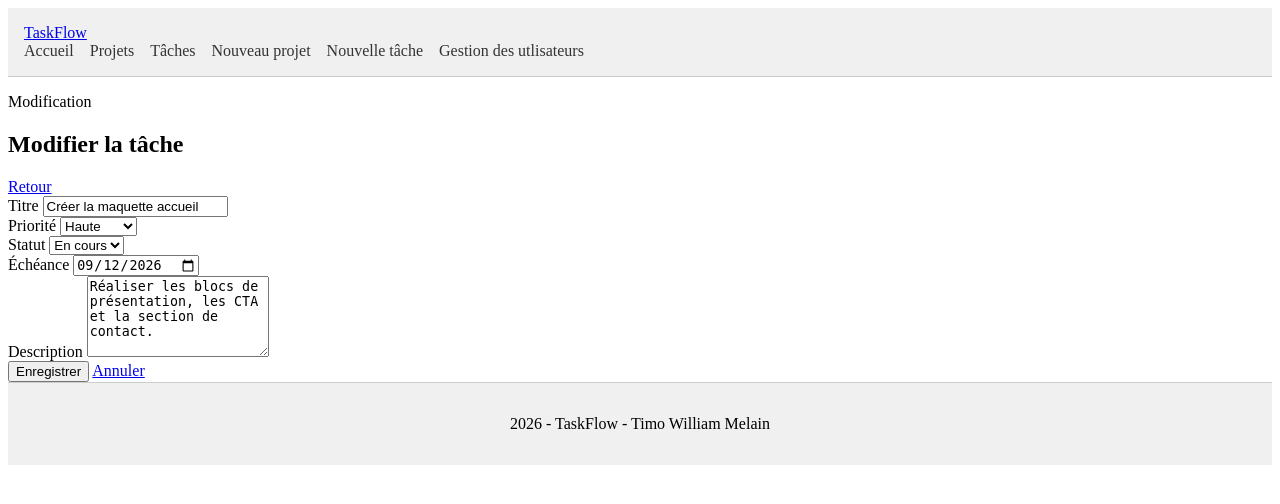
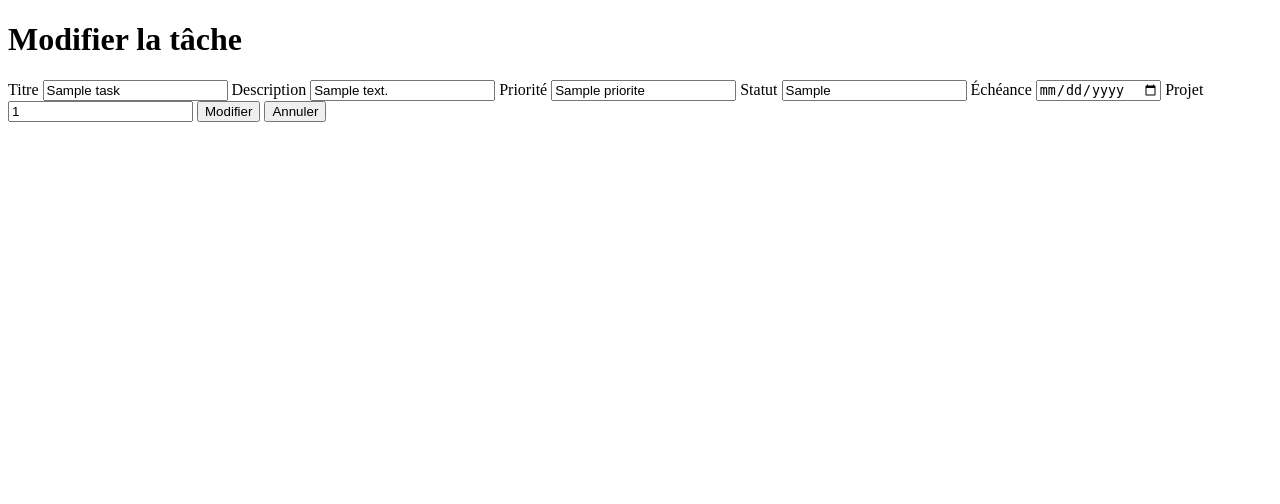
Before and after one commit to Patebolognaise/B3DEV_Groupe1_TaskFlow, a PHP site: template views/tasks/edit.php in a window 1280 px wide. Shown: the top 504 px of the page. Run offline with PHP 8.4, Linux system fonts and the light colour scheme; the template is opened without the code that fills it: most values are stand-ins (such as "Sample title", 1, 10 or a date in 2020).

Commit message:
crud task

```diff
--- a/views/projects/show.php
+++ b/views/projects/show.php
@@ -49,11 +49,14 @@ $tasks = $tasks ?? [];
                         <li>
                             <div>
                                 <strong><?= htmlspecialchars($task['titre_tache'] ?? 'Tâche sans titre') ?></strong>
+                                <p><?= htmlspecialchars($task['description'] ?? 'Aucune description.') ?></p>
                                 <small><?= htmlspecialchars($task['statut_tache'] ?? 'Non défini') ?> • <?= htmlspecialchars($task['priorite'] ?? 'Moyenne') ?></small>
                             </div>
                             <?php if (!empty($task['deadline'])): ?>
                                 <span class="deadline">Échéance : <?= htmlspecialchars($task['deadline']) ?></span>
                             <?php endif; ?>
+                            <a href="?controller=task&action=edit&id=<?= $task['id_tache'] ?>">Modifier</a>
+                            <a href="?controller=task&action=delete&id=<?= $task['id_tache'] ?>">Supprimer</a>
                         </li>
                     <?php endforeach; ?>
                 </ul>
--- a/views/tasks/edit.php
+++ b/views/tasks/edit.php
@@ -1,49 +1,29 @@
-<section class="page-header">
-    <div>
-        <p class="eyebrow">Modification</p>
-        <h1>Modifier la tâche</h1>
-    </div>
-    <a class="button ghost" href="?controller=task&action=index">Retour</a>
-</section>
+<!DOCTYPE html>
+<html lang="en">
+<head>
+    <meta charset="UTF-8">
+    <meta name="viewport" content="width=device-width, initial-scale=1.0">
+    <title>Modifier la tâche</title>
+</head>
+<body>
+    <h1>Modifier la tâche</h1>
+    <form action="?controller=task&action=update" method="POST">
+        <label for="titre_tache">Titre</label>
+        <input type="hidden" name="id_tache" value="<?= $task['id_tache'] ?>">
+        <input type="text" id="titre_tache" name="titre_tache" value="<?= $task['titre_tache'] ?>">
+        <label for="description">Description</label>
+        <input type="text" id="description" name="description" value="<?= $task['description'] ?>">
+        <label for="priorite">Priorité</label>
+        <input type="text" id="priorite" name="priorite" value="<?= $task['priorite'] ?>">
+        <label for="statut_tache">Statut</label>
+        <input type="text" id="statut_tache" name="statut_tache" value="<?= $task['statut_tache'] ?>">
+        <label for="deadline">Échéance</label>
+        <input type="date" id="deadline" name="deadline" value="<?= $task['deadline'] ?>">
+        <label for="id_projet">Projet</label>
+        <input type="text" id="id_projet" name="id_projet" value="<?= $task['id_projet'] ?>">
+        <button type="submit">Modifier</button>
+        <button type="button" onclick="window.location.href='?controller=task&action=index'">Annuler</button>
+    </form>
 
-<div class="form-card card">
-    <form method="POST" action="?controller=task&action=index" class="form-grid">
-        <div class="field">
-            <label for="titre_tache">Titre</label>
-            <input type="text" id="titre_tache" name="titre_tache" value="Créer la maquette accueil">
-        </div>
-
-        <div class="field">
-            <label for="priorite">Priorité</label>
-            <select id="priorite" name="priorite">
-                <option value="Haute" selected>Haute</option>
-                <option value="Moyenne">Moyenne</option>
-                <option value="Basse">Basse</option>
-            </select>
-        </div>
-
-        <div class="field">
-            <label for="statut_tache">Statut</label>
-            <select id="statut_tache" name="statut_tache">
-                <option value="À faire">À faire</option>
-                <option value="En cours" selected>En cours</option>
-                <option value="Terminé">Terminé</option>
-            </select>
-        </div>
-
-        <div class="field">
-            <label for="deadline">Échéance</label>
-            <input type="date" id="deadline" name="deadline" value="2026-09-12">
-        </div>
-
-        <div class="field full-width">
-            <label for="description">Description</label>
-            <textarea id="description" name="description" rows="5">Réaliser les blocs de présentation, les CTA et la section de contact.</textarea>
-        </div>
-
-        <div class="form-actions full-width">
-            <button type="submit" class="button primary">Enregistrer</button>
-            <a class="button ghost" href="?controller=task&action=index">Annuler</a>
-        </div>
-    </form>
-</div>
+</body>
+</html>
```
Also changed, not shown: controllers/TaskController.php (+26 -1 lines), models/Task.php (+17 -34 lines), views/tasks/index.php (+6 -1 lines).
